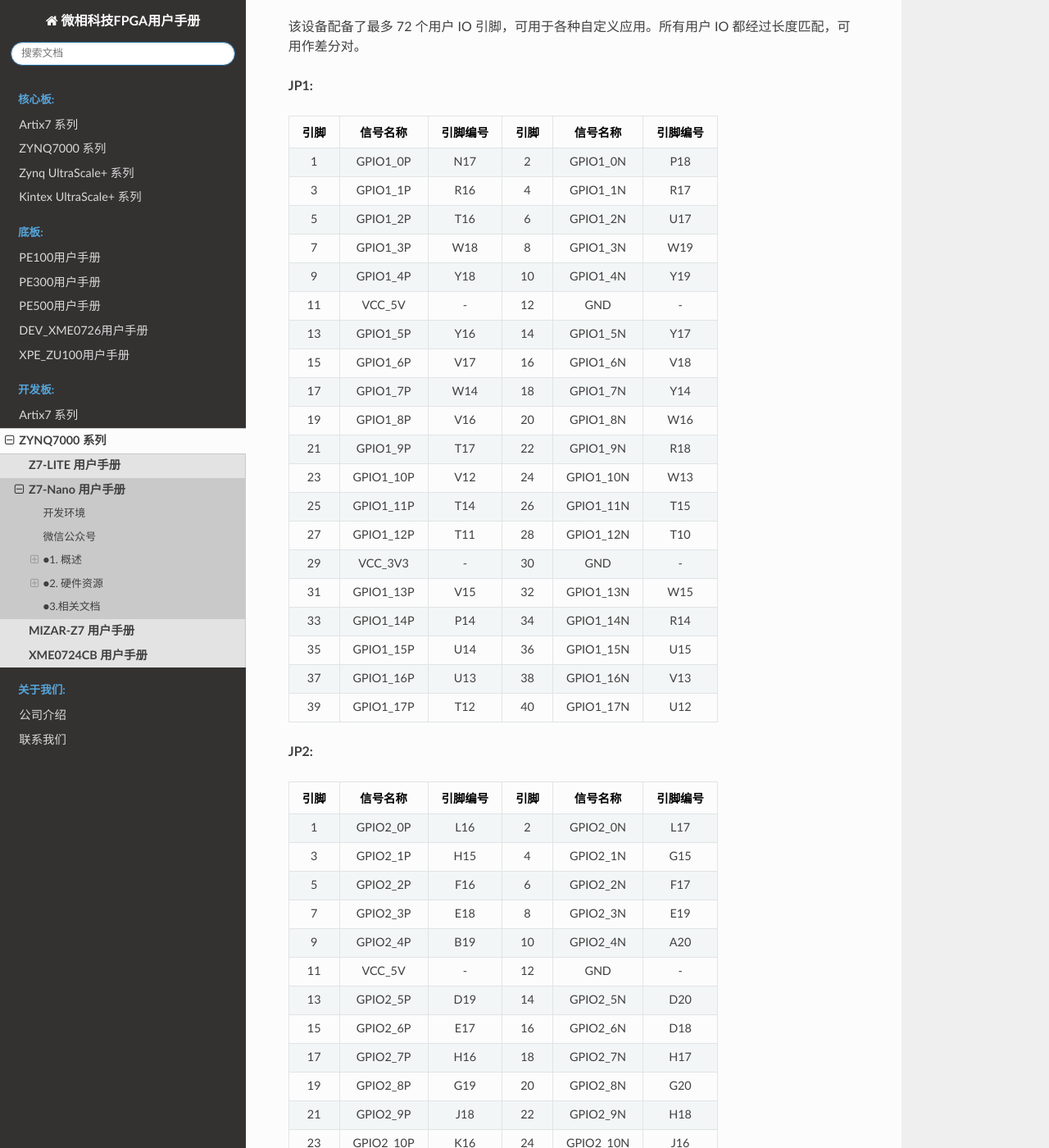
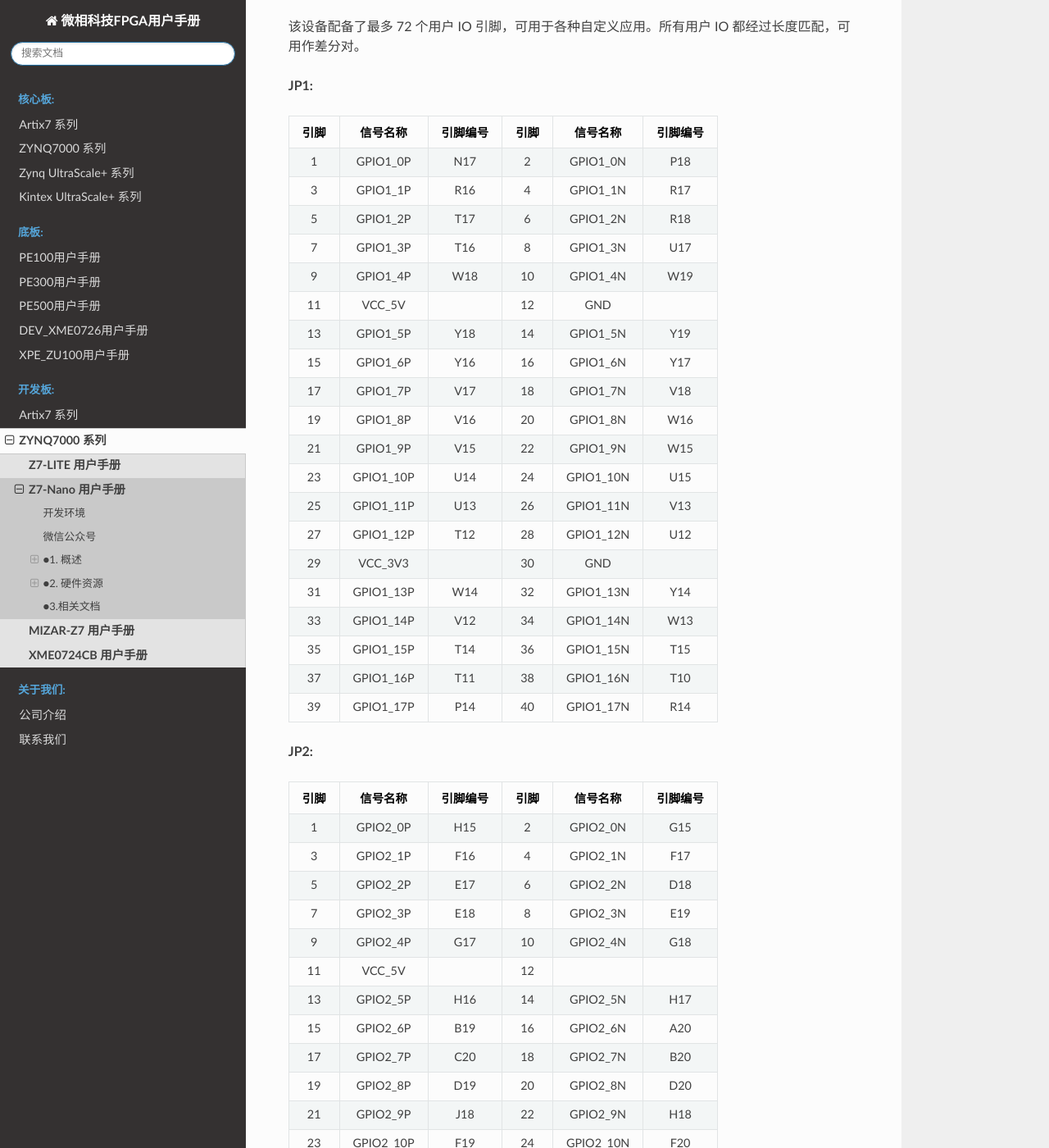
Before and after one commit to MicroPhase/fpga-docs, a Sphinx documentation site: the page built from source/DEV_BOARD/Z7-NANO/Z7-NANO_Reference_Manual.md, in a window 1280 px wide and 1400 px high, scrolled down 7459 px. Shown: the whole window at 82% size. Built offline with Sphinx 7.4.7 and the Read the Docs theme 3.1.0, drawn with Linux system fonts in a browser that asks for light colours; some of the changed text lies outside the part shown.

Commit message:
Update Z7-NANO_Reference_Manual.md

```diff
--- a/source/DEV_BOARD/Z7-NANO/Z7-NANO_Reference_Manual.md
+++ b/source/DEV_BOARD/Z7-NANO/Z7-NANO_Reference_Manual.md
@@ -25,7 +25,7 @@
 ### ○资源特性
 
 - Xilinx Zynq™ XC7Z010-1CLG400C（仅限 7010 版本），
-Xilinx Zynq™ XC7Z020-2CLG400C（仅限 7020 版本）
+  Xilinx Zynq™ XC7Z020-2CLG400C（仅限 7020 版本）
 
 - DDR3：1 个 4Gbit DDR3（MT41J256M16HA-125:K 或等效型号）。
 
@@ -49,7 +49,7 @@
 - USB UART：1 个 USB UART 接口，用于与 PC 进行串行通信。
 
 - 时钟：1 个 33.33MHz 有源晶振，为 PS 系统提供稳定时钟。
-    &ensp;&ensp;&ensp;&ensp;&ensp;&ensp;&ensp;&ensp;1 个 50MHz 有源晶振，为 PL 逻辑提供额外时钟。
+  &ensp;&ensp;&ensp;&ensp;&ensp;&ensp;&ensp;&ensp;1 个 50MHz 有源晶振，为 PL 逻辑提供额外时钟。
 
 ### ○系统框图
 
@@ -213,50 +213,49 @@
 | :--: | :-------: | :------: | :--: | :-------: | :------: |
 |  1   | GPIO1_0P  |   N17    |  2   | GPIO1_0N  |   P18    |
 |  3   | GPIO1_1P  |   R16    |  4   | GPIO1_1N  |   R17    |
-|  5   | GPIO1_2P  |   T16    |  6   | GPIO1_2N  |   U17    |
-|  7   | GPIO1_3P  |   W18    |  8   | GPIO1_3N  |   W19    |
-|  9   | GPIO1_4P  |   Y18    |  10  | GPIO1_4N  |   Y19    |
-|  11  |  VCC_5V   |    \-    |  12  |    GND    |    \-    |
-|  13  | GPIO1_5P  |   Y16    |  14  | GPIO1_5N  |   Y17    |
-|  15  | GPIO1_6P  |   V17    |  16  | GPIO1_6N  |   V18    |
-|  17  | GPIO1_7P  |   W14    |  18  | GPIO1_7N  |   Y14    |
+|  5   | GPIO1_2P  |   T17    |  6   | GPIO1_2N  |   R18    |
+|  7   | GPIO1_3P  |   T16    |  8   | GPIO1_3N  |   U17    |
+|  9   | GPIO1_4P  |   W18    |  10  | GPIO1_4N  |   W19    |
+|  11  |  VCC_5V   |          |  12  |    GND    |          |
+|  13  | GPIO1_5P  |   Y18    |  14  | GPIO1_5N  |   Y19    |
+|  15  | GPIO1_6P  |   Y16    |  16  | GPIO1_6N  |   Y17    |
+|  17  | GPIO1_7P  |   V17    |  18  | GPIO1_7N  |   V18    |
 |  19  | GPIO1_8P  |   V16    |  20  | GPIO1_8N  |   W16    |
-|  21  | GPIO1_9P  |   T17    |  22  | GPIO1_9N  |   R18    |
-|  23  | GPIO1_10P |   V12    |  24  | GPIO1_10N |   W13    |
-|  25  | GPIO1_11P |   T14    |  26  | GPIO1_11N |   T15    |
-|  27  | GPIO1_12P |   T11    |  28  | GPIO1_12N |   T10    |
-|  29  |  VCC_3V3  |    \-    |  30  |    GND    |    \-    |
-|  31  | GPIO1_13P |   V15    |  32  | GPIO1_13N |   W15    |
-|  33  | GPIO1_14P |   P14    |  34  | GPIO1_14N |   R14    |
-|  35  | GPIO1_15P |   U14    |  36  | GPIO1_15N |   U15    |
-|  37  | GPIO1_16P |   U13    |  38  | GPIO1_16N |   V13    |
-|  39  | GPIO1_17P |   T12    |  40  | GPIO1_17N |   U12    |
-
+|  21  | GPIO1_9P  |   V15    |  22  | GPIO1_9N  |   W15    |
+|  23  | GPIO1_10P |   U14    |  24  | GPIO1_10N |   U15    |
+|  25  | GPIO1_11P |   U13    |  26  | GPIO1_11N |   V13    |
+|  27  | GPIO1_12P |   T12    |  28  | GPIO1_12N |   U12    |
+|  29  |  VCC_3V3  |          |  30  |    GND    |          |
+|  31  | GPIO1_13P |   W14    |  32  | GPIO1_13N |   Y14    |
+|  33  | GPIO1_14P |   V12    |  34  | GPIO1_14N |   W13    |
+|  35  | GPIO1_15P |   T14    |  36  | GPIO1_15N |   T15    |
+|  37  | GPIO1_16P |   T11    |  38  | GPIO1_16N |   T10    |
+|  39  | GPIO1_17P |   P14    |  40  | GPIO1_17N |   R14    |
 
 **JP2:**
 
 | 引脚 | 信号名称  | 引脚编号 | 引脚 | 信号名称  | 引脚编号 |
 | :--: | :-------: | :------: | :--: | :-------: | :------: |
-|  1   | GPIO2_0P  |   L16    |  2   | GPIO2_0N  |   L17    |
-|  3   | GPIO2_1P  |   H15    |  4   | GPIO2_1N  |   G15    |
-|  5   | GPIO2_2P  |   F16    |  6   | GPIO2_2N  |   F17    |
+|  1   | GPIO2_0P  |   H15    |  2   | GPIO2_0N  |   G15    |
+|  3   | GPIO2_1P  |   F16    |  4   | GPIO2_1N  |   F17    |
+|  5   | GPIO2_2P  |   E17    |  6   | GPIO2_2N  |   D18    |
 |  7   | GPIO2_3P  |   E18    |  8   | GPIO2_3N  |   E19    |
-|  9   | GPIO2_4P  |   B19    |  10  | GPIO2_4N  |   A20    |
-|  11  |  VCC_5V   |    \-    |  12  |    GND    |    \-    |
-|  13  | GPIO2_5P  |   D19    |  14  | GPIO2_5N  |   D20    |
-|  15  | GPIO2_6P  |   E17    |  16  | GPIO2_6N  |   D18    |
-|  17  | GPIO2_7P  |   H16    |  18  | GPIO2_7N  |   H17    |
-|  19  | GPIO2_8P  |   G19    |  20  | GPIO2_8N  |   G20    |
+|  9   | GPIO2_4P  |   G17    |  10  | GPIO2_4N  |   G18    |
+|  11  |  VCC_5V   |          |  12  |           |          |
+|  13  | GPIO2_5P  |   H16    |  14  | GPIO2_5N  |   H17    |
+|  15  | GPIO2_6P  |   B19    |  16  | GPIO2_6N  |   A20    |
+|  17  | GPIO2_7P  |   C20    |  18  | GPIO2_7N  |   B20    |
+|  19  | GPIO2_8P  |   D19    |  20  | GPIO2_8N  |   D20    |
 |  21  | GPIO2_9P  |   J18    |  22  | GPIO2_9N  |   H18    |
-|  23  | GPIO2_10P |   K16    |  24  | GPIO2_10N |   J16    |
-|  25  | GPIO2_11P |   C20    |  26  | GPIO2_11N |   B20    |
-|  27  | GPIO2_12P |   G17    |  28  | GPIO2_12N |   G18    |
-|  29  |  VCC_3V3  |    \-    |  30  |    GND    |    \-    |
-|  31  | GPIO2_13P |   L19    |  32  | GPIO2_13N |   L20    |
-|  33  | GPIO2_14P |   F19    |  34  | GPIO2_14N |   F20    |
-|  35  | GPIO2_15P |   M19    |  36  | GPIO2_15N |   M20    |
-|  37  | GPIO2_16P |   K19    |  38  | GPIO2_16N |   J19    |
-|  39  | GPIO2_17P |   J20    |  40  | GPIO2_17N |   H20    |
+|  23  | GPIO2_10P |   F19    |  24  | GPIO2_10N |   F20    |
+|  25  | GPIO2_11P |   G19    |  26  | GPIO2_11N |   G20    |
+|  27  | GPIO2_12P |   J20    |  28  | GPIO2_12N |   H20    |
+|  29  |  VCC_3V3  |          |  30  |           |          |
+|  31  | GPIO2_13P |   K16    |  32  | GPIO2_13N |   J16    |
+|  33  | GPIO2_14P |   K19    |  34  | GPIO2_14N |   J19    |
+|  35  | GPIO2_15P |   L16    |  36  | GPIO2_15N |   L17    |
+|  37  | GPIO2_16P |   M19    |  38  | GPIO2_16N |   M20    |
+|  39  | GPIO2_17P |   L19    |  40  | GPIO2_17N |   L20    |
 
 ## ●3.相关文档
 
```
Also changed, not shown: other parts of source/DEV_BOARD/Z7-NANO/Z7-NANO_Reference_Manual.md (+2 -2 lines).
